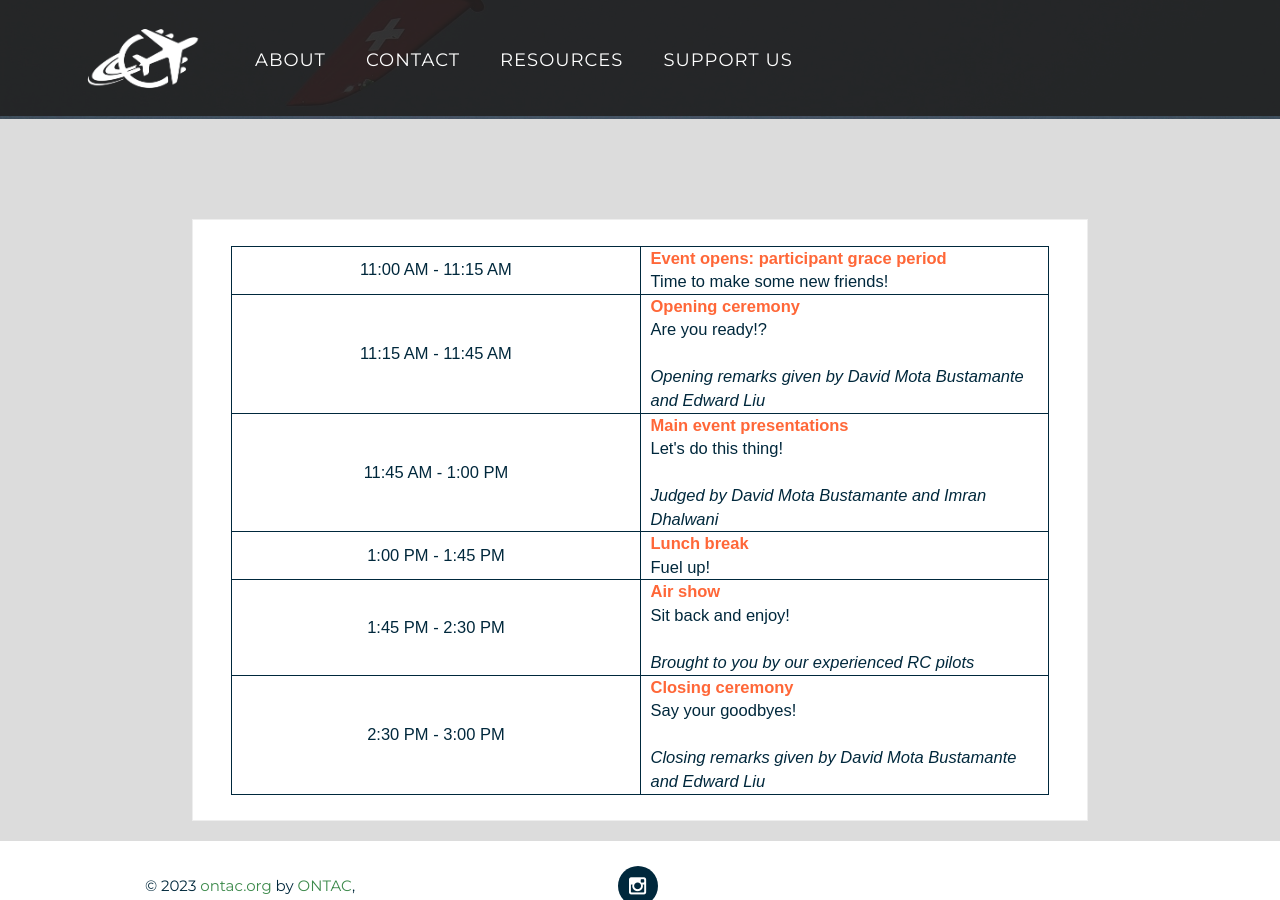
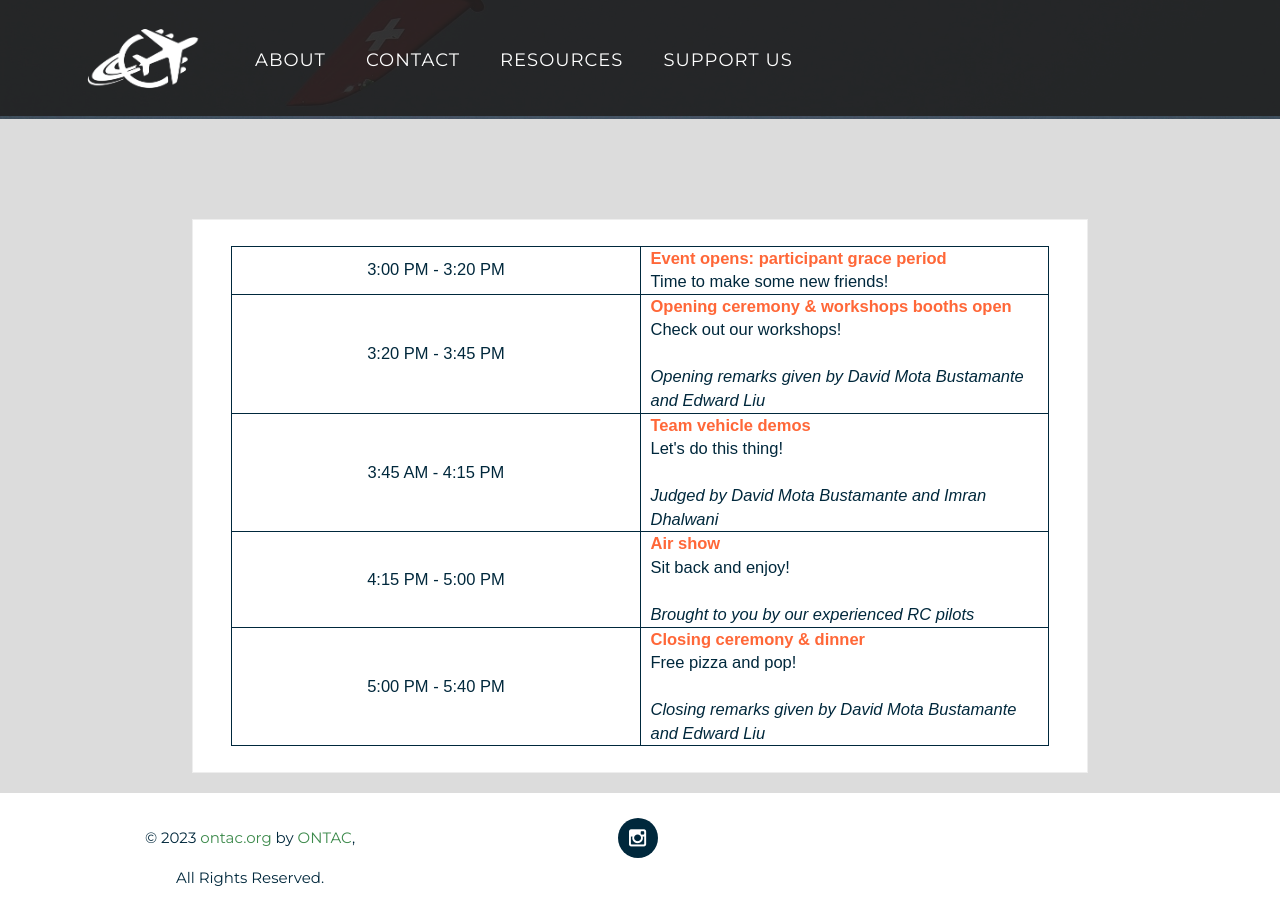
Before and after one commit to melvinchng/event-jekyll-theme, a Jekyll site: the page built from _2017_pages/schedule.html, in a window 1280 px wide and 900 px high, scrolled down 556 px. Built offline with Jekyll 4.4.1, drawn with Linux system fonts in a browser that asks for light colours; some web fonts are replaced.

Commit message:
schedule change and updated sponsorship package

```diff
--- a/_data/twenty_17/agendas_1.yml
+++ b/_data/twenty_17/agendas_1.yml
@@ -1,17 +1,14 @@
-- time: 11:00 AM - 11:15 AM
+- time: 3:00 PM - 3:20 PM
   info: "<b>Event opens: participant grace period</b><br>Time to make some new friends!"
 
-- time: 11:15 AM - 11:45 AM
-  info: "<b>Opening ceremony</b><br>Are you ready!?<br><br><i>Opening remarks given by David Mota Bustamante and Edward Liu</i>"
+- time: 3:20 PM - 3:45 PM
+  info: "<b>Opening ceremony & workshops booths open</b><br>Check out our workshops!<br><br><i>Opening remarks given by David Mota Bustamante and Edward Liu</i>"
 
-- time: 11:45 AM - 1:00 PM
-  info: "<b>Main event presentations</b><br>Let's do this thing!<br><br><i>Judged by David Mota Bustamante and Imran Dhalwani</i>"
+- time: 3:45 AM - 4:15 PM
+  info: "<b>Team vehicle demos</b><br>Let's do this thing!<br><br><i>Judged by David Mota Bustamante and Imran Dhalwani</i>"
 
-- time: 1:00 PM - 1:45 PM
-  info: "<b>Lunch break</b><br>Fuel up!"
-
-- time: 1:45 PM - 2:30 PM
+- time: 4:15 PM - 5:00 PM
   info: "<b>Air show</b><br>Sit back and enjoy!<br><br><i>Brought to you by our experienced RC pilots</i>"
 
-- time: 2:30 PM - 3:00 PM
-  info: "<b>Closing ceremony</b><br>Say your goodbyes!<br><br><i>Closing remarks given by David Mota Bustamante and Edward Liu</i>"
+- time: 5:00 PM - 5:40 PM
+  info: "<b>Closing ceremony & dinner</b><br>Free pizza and pop!<br><br><i>Closing remarks given by David Mota Bustamante and Edward Liu</i>"
```
